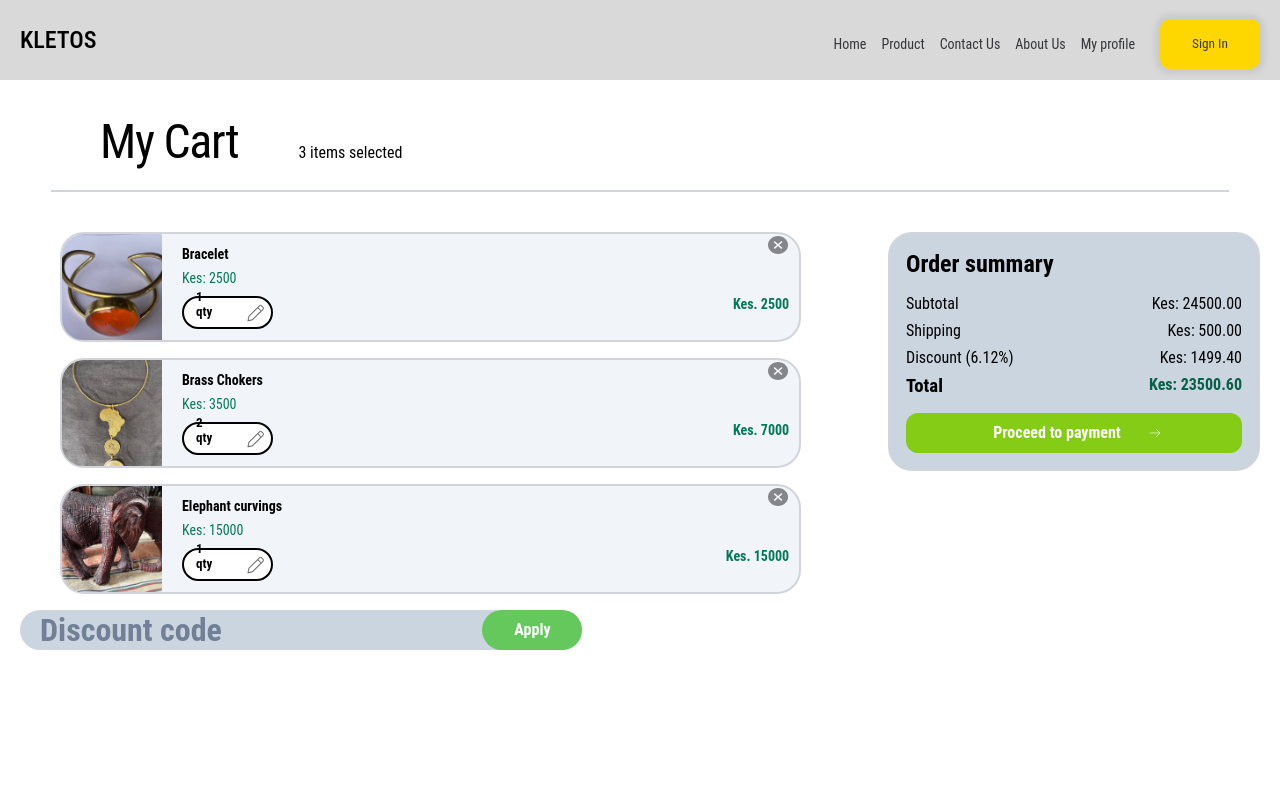
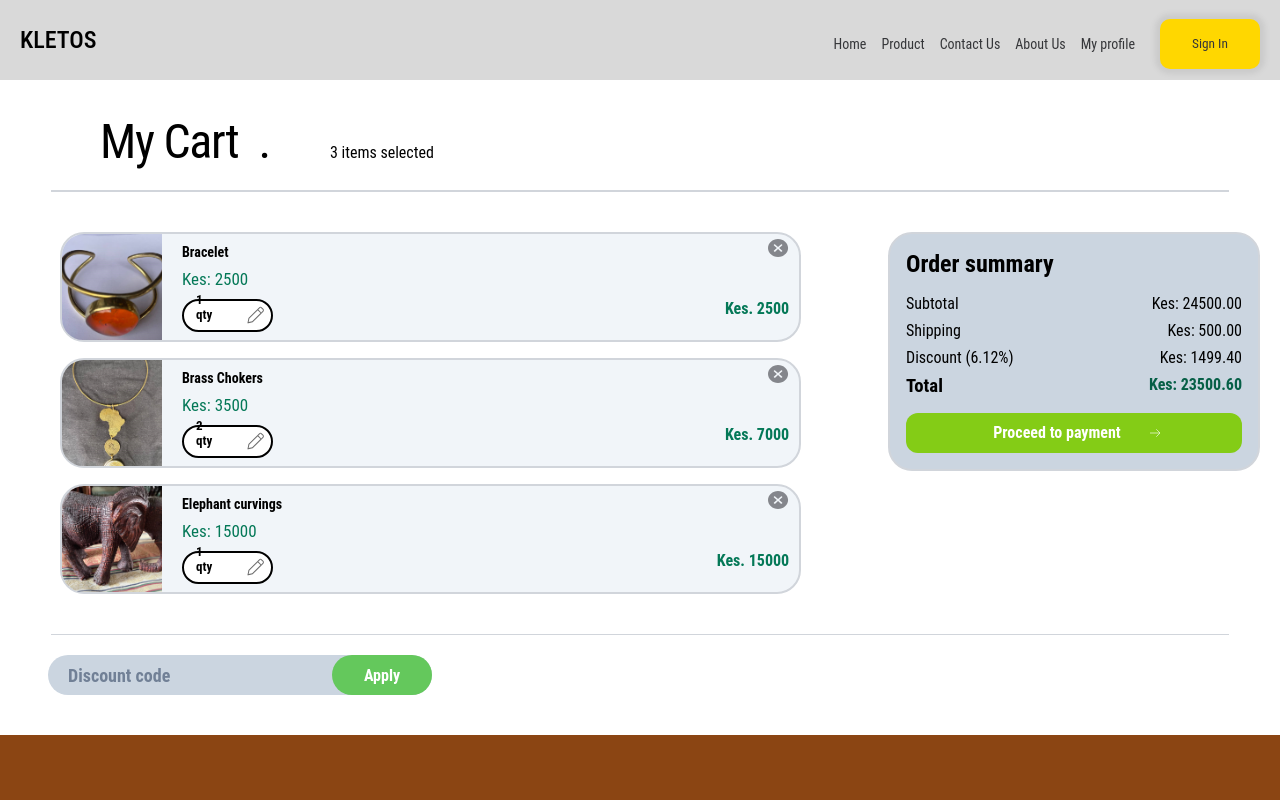
Before and after one commit to EzraAriwomoi/shop_commerce, a React (Vite) app in the folder Front/: page /shoppingcart in a window 1280 px wide. Shown: the top 800 px of the page. Built offline with nearby package versions, Linux system fonts and the light colour scheme.

Commit message:
added styling

```diff
--- a/Front/src/css/shoppingcartcss/details.css
+++ b/Front/src/css/shoppingcartcss/details.css
@@ -53,7 +53,7 @@
   .kescountertext {
     margin-top: 8px;
     color: #047857;
-    font-size: 14px; /* Reduced font size */
+    font-size: 17px;
   }
 
   .bdy {
@@ -75,7 +75,7 @@
 
   .kescountertext1 {
     color: #047857;
-    font-size: 14px; /* Reduced font size */
+    font-size: 16px; /* Reduced font size */
   }
   .divhead {
     margin-bottom: 8px;
@@ -89,3 +89,6 @@
     border: 2px solid #000;
     background-color: #FFFFFF;
   }
+  .imgcont{
+    padding-top: 5px;
+  }
--- a/Front/src/css/shoppingcartcss/shoppingcart.css
+++ b/Front/src/css/shoppingcartcss/shoppingcart.css
@@ -111,7 +111,11 @@ ul {
   padding-top: 68px;
   padding-left: 40px;
 }
-
+.fdiv .dot::after {
+  content: ".";
+  margin-left: 20px;
+  color: #000;
+}
 .fdiv p {
   margin-left: 60px;
   margin-top: 45px;
@@ -159,19 +163,20 @@ ul {
 .container4 {
   display: flex;
   flex-direction: column;
-  gap: 1rem; /* Reduced gap */
+  gap: 1rem;
   padding-left: 40px;
   align-self: stretch;
 }
 
 .Dis {
   display: flex;
-  width: 72%;
-  justify-content: center;
+  width: 30%;
+  justify-content: flex-start;
   border-radius: 28px;
   background-color: #CBD5E0;
-  padding-left: 20px; /* Reduced padding */
-  box-sizing: border-box; /* Include padding and border in the element's total width */
+  padding-left: 20px;
+  margin-right: 800px;
+  box-sizing: border-box;
 }
 
 .discode {
@@ -179,11 +184,12 @@ ul {
   width: 100%;
   align-items: center;
   justify-content: space-between;
-  gap: 1rem; /* Reduced gap */
+  gap: 1rem;
 }
 
 .txtheading {
   color: #718096 !important;
+  font-size: 18px;
 }
 
 .applybtn {
--- a/Front/src/pages/shoppingcart.jsx
+++ b/Front/src/pages/shoppingcart.jsx
@@ -5,6 +5,7 @@ import { Button, Img, Heading, Text } from "../components/shoppingcartcomponent"
 import ShoppingCartBracelet from "../components/shoppingcartcomponent/details";
 import "../css/shoppingcartcss/shoppingcart.css";
 import NavBar from "../components/layout/NavBar";
+import Footer from "../components/layout/Footer";
 
 const data = [
   {},
@@ -94,8 +95,8 @@ export default function ShoppingcartPage() {
     {/* <div className="container"> */}
         <div className="containerA">
 
-          <div className="fdiv">
-            <Text size="textmd" as="p" className="text-stylingn">
+        <div className="fdiv">
+            <Text size="textmd" as="p" className="text-stylingn dot">
               My Cart
             </Text>
             <Text size="texts" as="p" className="itms">
@@ -111,16 +112,6 @@ export default function ShoppingcartPage() {
                     <ShoppingCartBracelet {...d} key={"shoppingcart" + index} />
                   ))}
                 </Suspense>
-              </div>
-              <div className="Dis">
-                <div className="discode">
-                  <Heading size="heading2xl" as="h1" className="txtheading">
-                    Discount code
-                  </Heading>
-                  <Button className="applybtn">
-                    Apply
-                  </Button>
-                </div>
               </div>
             </div>
             <div className="order-summ">
@@ -152,6 +143,18 @@ export default function ShoppingcartPage() {
               </Button>
             </div>
           </div>
+          <div className="divider"></div>
+          <div className="Dis">
+                <div className="discode">
+                  <Heading size="heading2xl" as="h1" className="txtheading">
+                    Discount code
+                  </Heading>
+                  <Button className="applybtn">
+                    Apply
+                  </Button>
+                </div>
+            </div>
+            <Footer />
         </div>
       {/* </div> */}
     </>
```
